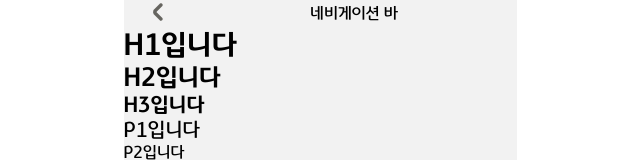
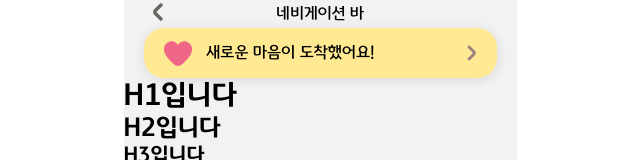
Before and after one commit to KB-T1/FrontEnd, a React (Create React App) app in the folder ollilove/: page / in a window 1280 px wide. Shown: the top 160 px of the page, without its empty margins (320-960 px from the left). Built offline with nearby package versions, Linux system fonts and the light colour scheme.

Commit message:
feat: NotifyBar 개발

```diff
--- a/ollilove/src/commons/Navbar.tsx
+++ b/ollilove/src/commons/Navbar.tsx
@@ -11,11 +11,15 @@ interface NavbarProps {
 export function Navbar({ type, children }: NavbarProps) {
   return (
     <NavbarContainer>
-      <NavbarChild>{type === "back" && <img src={back}></img>}</NavbarChild>
+      <NavbarChild>
+        {type === "back" ? <img src={back}></img> : <div></div>}
+      </NavbarChild>
       <NavbarChild>
         <P2>{children}</P2>
       </NavbarChild>
-      <NavbarChild>{type === "esc" && <img src={esc}></img>}</NavbarChild>
+      <NavbarChild>
+        {type === "esc" ? <img src={esc}></img> : <div></div>}
+      </NavbarChild>
     </NavbarContainer>
   );
 }
@@ -25,6 +29,7 @@ const NavbarContainer = styled.div`
   flex-direction: row;
   justify-content: space-between;
   align-items: center;
+  box-sizing: border-box;
 
   padding-left: 20px;
   padding-right: 20px;
@@ -32,4 +37,9 @@ const NavbarContainer = styled.div`
   height: 28px;
 `;
 
-const NavbarChild = styled.div``;
+const NavbarChild = styled.div`
+  & > div {
+    width: 28px;
+    height: 100%;
+  }
+`;
--- /dev/null
+++ b/ollilove/src/commons/NotifyBar.tsx
@@ -0,0 +1,41 @@
+import React from "react";
+import styled from "styled-components";
+import heart from "../assets/heart.png";
+import front from "../assets/front.png";
+import { P2 } from "./Text";
+
+interface NotifyBarProps {
+  children: React.ReactNode;
+}
+
+export function NotifyBar({ children }: NotifyBarProps) {
+  return (
+    <NotifyBarContainer>
+      <img src={heart} />
+      <P2>{children}</P2>
+      <img src={front} />
+    </NotifyBarContainer>
+  );
+}
+
+const NotifyBarContainer = styled.div`
+  display: flex;
+  align-items: center;
+  justify-content: space-between;
+  width: 353px;
+  height: 50px;
+  background-color: var(--main3, #ffe992);
+  filter: drop-shadow(0px 2px 6px rgba(0, 0, 0, 0.1));
+  border-radius: 20px;
+  margin: 0 auto;
+  & > p {
+    display: inline;
+    margin-right: 70px;
+  }
+  & > img:first-child {
+    margin-left: 20px;
+  }
+  & > img:last-child {
+    margin-right: 13px;
+  }
+`;
--- a/ollilove/src/pages/Index/Index.tsx
+++ b/ollilove/src/pages/Index/Index.tsx
@@ -3,11 +3,13 @@ import { H1, H2, H3, P1, P2, P3, P4, Comment } from "../../commons/Text";
 import { ButtonGray, ButtonYellow } from "../../commons/Button";
 import { Tabbar } from "../../commons/Tabbar";
 import { Navbar } from "../../commons/Navbar";
+import { NotifyBar } from "../../commons/NotifyBar";
 
 export default function Index() {
   return (
     <>
       <Navbar type="back">네비게이션 바</Navbar>
+      <NotifyBar>새로운 마음이 도착했어요!</NotifyBar>
       <H1>H1입니다</H1>
       <H2>H2입니다</H2>
       <H3>H3입니다</H3>
```
Also changed, not shown: ollilove/src/assets/front.png (added), ollilove/src/assets/heart.png (added).
